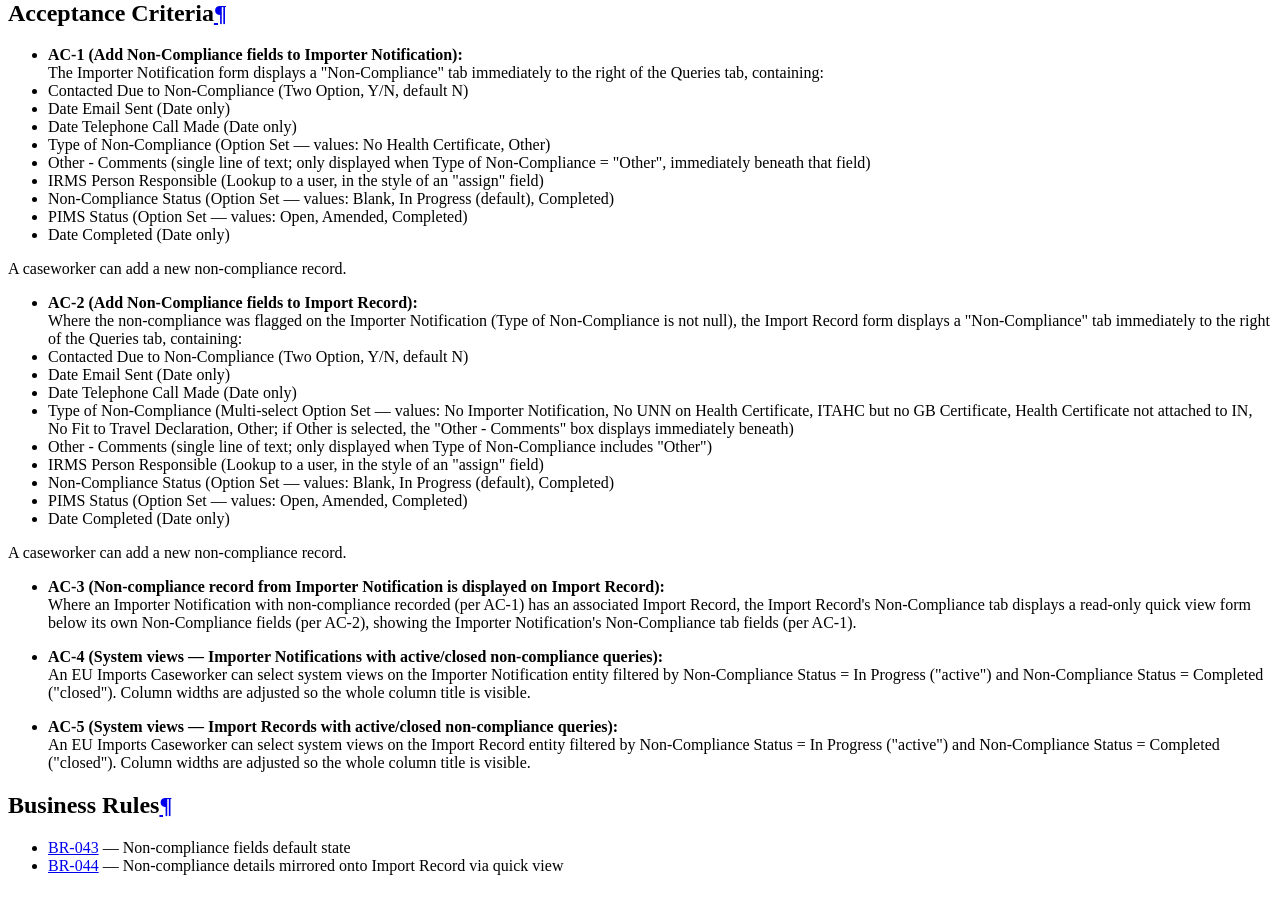
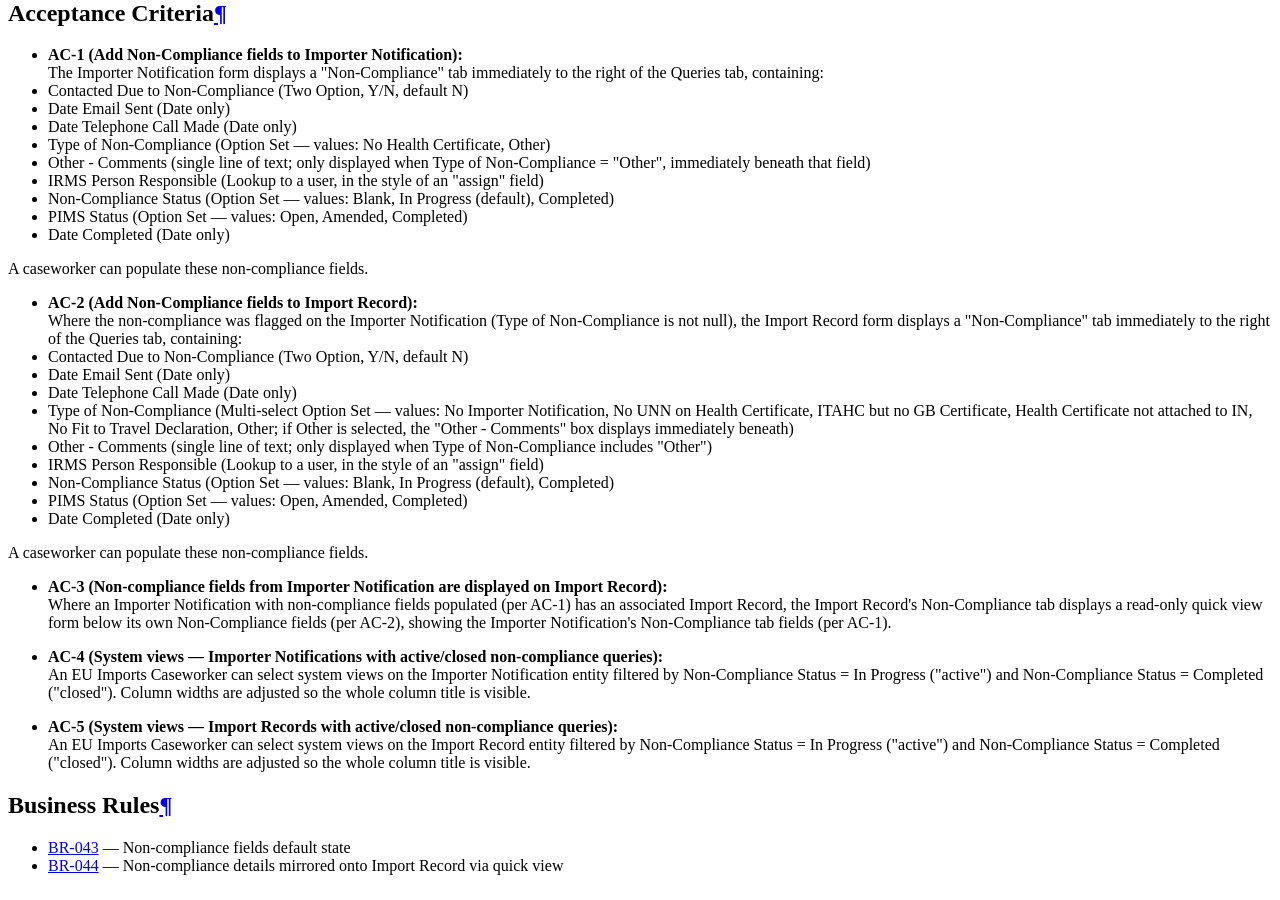
Before and after one commit to DEFRA/trade-imports-pims, an MkDocs documentation site: the page built from docs/requirements/user-stories/US-049-Non-Compliance-Management.md, in a window 1280 px wide and 900 px high, scrolled down 14352 px. Built offline with MkDocs 1.6.1 and Material for MkDocs 9.7.7, drawn with Linux system fonts in a browser that asks for light colours; a script that is not in the unit is left out.

Commit message:
docs: fix references to non-compliance records

```diff
--- a/docs/requirements/user-stories/US-049-Non-Compliance-Management.md
+++ b/docs/requirements/user-stories/US-049-Non-Compliance-Management.md
@@ -28,7 +28,7 @@ This story was identified from Jira issues PLNT-4537 and PLNT-4538, which were m
   - PIMS Status (Option Set — values: Open, Amended, Completed)
   - Date Completed (Date only)
 
-  A caseworker can add a new non-compliance record.
+  A caseworker can populate these non-compliance fields.
 
 - **AC-2 (Add Non-Compliance fields to Import Record):**
   Where the non-compliance was flagged on the Importer Notification (Type of Non-Compliance is not null), the Import Record form displays a "Non-Compliance" tab immediately to the right of the Queries tab, containing:
@@ -42,10 +42,10 @@ This story was identified from Jira issues PLNT-4537 and PLNT-4538, which were m
   - PIMS Status (Option Set — values: Open, Amended, Completed)
   - Date Completed (Date only)
 
-  A caseworker can add a new non-compliance record.
+  A caseworker can populate these non-compliance fields.
 
-- **AC-3 (Non-compliance record from Importer Notification is displayed on Import Record):**
-  Where an Importer Notification with non-compliance recorded (per AC-1) has an associated Import Record, the Import Record's Non-Compliance tab displays a read-only quick view form below its own Non-Compliance fields (per AC-2), showing the Importer Notification's Non-Compliance tab fields (per AC-1).
+- **AC-3 (Non-compliance fields from Importer Notification are displayed on Import Record):**
+  Where an Importer Notification with non-compliance fields populated (per AC-1) has an associated Import Record, the Import Record's Non-Compliance tab displays a read-only quick view form below its own Non-Compliance fields (per AC-2), showing the Importer Notification's Non-Compliance tab fields (per AC-1).
 
 - **AC-4 (System views — Importer Notifications with active/closed non-compliance queries):**
   An EU Imports Caseworker can select system views on the Importer Notification entity filtered by Non-Compliance Status = In Progress ("active") and Non-Compliance Status = Completed ("closed"). Column widths are adjusted so the whole column title is visible.
```
